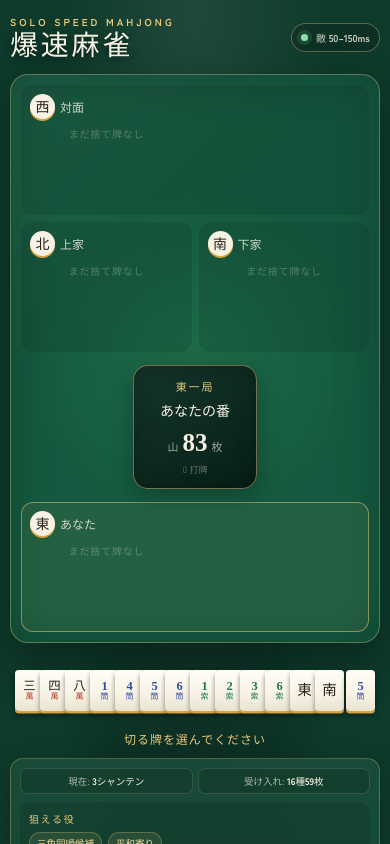
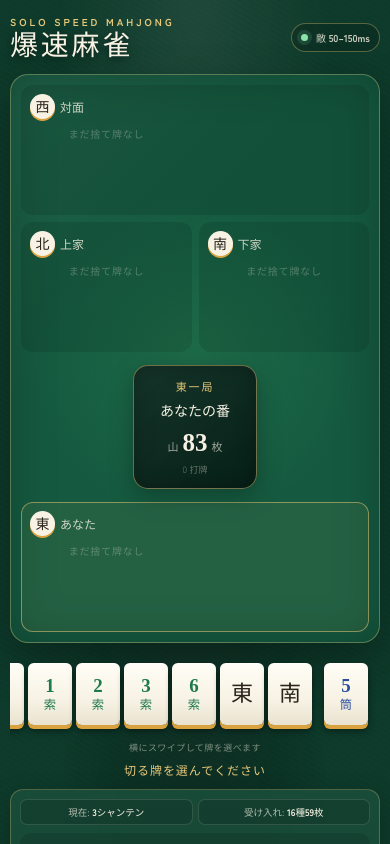
Before and after one commit to HSBL-ko-gyo/HSBL-S800, a React (Vite) app: page / in a window 390 px wide. Shown: the top 844 px of the page. Built offline with nearby package versions, Linux system fonts and the light colour scheme; a web font is replaced by a local one.

Commit message:
Make mobile hand tiles swipeable and touch friendly

```diff
--- a/src/components/HandView.tsx
+++ b/src/components/HandView.tsx
@@ -1,3 +1,4 @@
+import { useEffect, useRef } from 'react'
 import type { Tile } from '../gameEngine'
 import { sortTiles } from '../gameEngine'
 import { TileView } from './TileView'
@@ -25,13 +26,19 @@ export function HandView({
   onRon,
   onTsumo,
 }: HandViewProps) {
+  const handRef = useRef<HTMLDivElement>(null)
   const drawnTile = tiles.find((tile) => tile.id === drawnTileId)
   const concealed = sortTiles(tiles.filter((tile) => tile.id !== drawnTileId))
   const displayed = drawnTile ? [...concealed, drawnTile] : concealed
 
+  useEffect(() => {
+    if (!drawnTileId || !handRef.current) return
+    handRef.current.scrollLeft = handRef.current.scrollWidth
+  }, [drawnTileId])
+
   return (
     <section className="hand-zone" aria-label="あなたの手牌">
-      <div className={`hand ${canDiscard ? 'is-active' : ''}`}>
+      <div className={`hand ${canDiscard ? 'is-active' : ''}`} ref={handRef}>
         {displayed.map((tile) => (
           <TileView
             key={tile.id}
@@ -44,6 +51,7 @@ export function HandView({
           />
         ))}
       </div>
+      <span className="hand-scroll-hint">横にスワイプして牌を選べます</span>
       {(canTsumo || canRon) && (
         <div className="hand-action-buttons">
           {canTsumo && <button className="win-button" type="button" onClick={onTsumo}>ツモ</button>}
--- a/src/styles.css
+++ b/src/styles.css
@@ -258,6 +258,8 @@ h1 {
 .hand .tile.drawn {
   margin-left: clamp(5px, 1.2vw, 13px);
 }
+
+.hand-scroll-hint { display: none; }
 
 .hand-hint {
   min-height: 20px;
@@ -872,17 +874,34 @@ h1 {
   .wall-counter b { font-size: 25px; }
   .hand-zone { margin-top: 12px; }
   .hand {
-    min-height: 68px;
-    gap: 0;
-    padding: 8px 2px 12px;
-    overflow: visible;
+    min-height: 84px;
+    justify-content: flex-start;
+    gap: 4px;
+    padding: 8px 12px 14px;
+    overflow-x: auto;
+    overflow-y: hidden;
+    overscroll-behavior-x: contain;
+    scroll-behavior: smooth;
+    scroll-padding-inline: 12px;
+    scrollbar-color: rgba(232, 200, 121, .45) rgba(0, 0, 0, .08);
+    scrollbar-width: thin;
+    touch-action: pan-x;
   }
   .hand .tile.hand {
-    --tile-width: 29px;
-    margin-left: -4px;
+    --tile-width: 44px;
+    scroll-snap-align: center;
   }
-  .hand .tile.hand:first-child { margin-left: 0; }
-  .hand .tile.drawn { margin-left: 2px; }
+  .hand::-webkit-scrollbar { height: 5px; }
+  .hand::-webkit-scrollbar-track { background: rgba(0, 0, 0, .08); }
+  .hand::-webkit-scrollbar-thumb { border-radius: 999px; background: rgba(232, 200, 121, .45); }
+  .hand .tile.drawn { margin-left: 8px; }
+  .hand-scroll-hint {
+    display: block;
+    margin-top: 2px;
+    color: rgba(247, 242, 228, .48);
+    font-size: 9px;
+    letter-spacing: .05em;
+  }
   .hand-action-buttons .win-button { min-width: 144px; }
   .learning-panel { gap: 8px; margin-top: 8px; padding: 9px; border-radius: 13px; }
   .learning-metrics { gap: 5px; }
```
